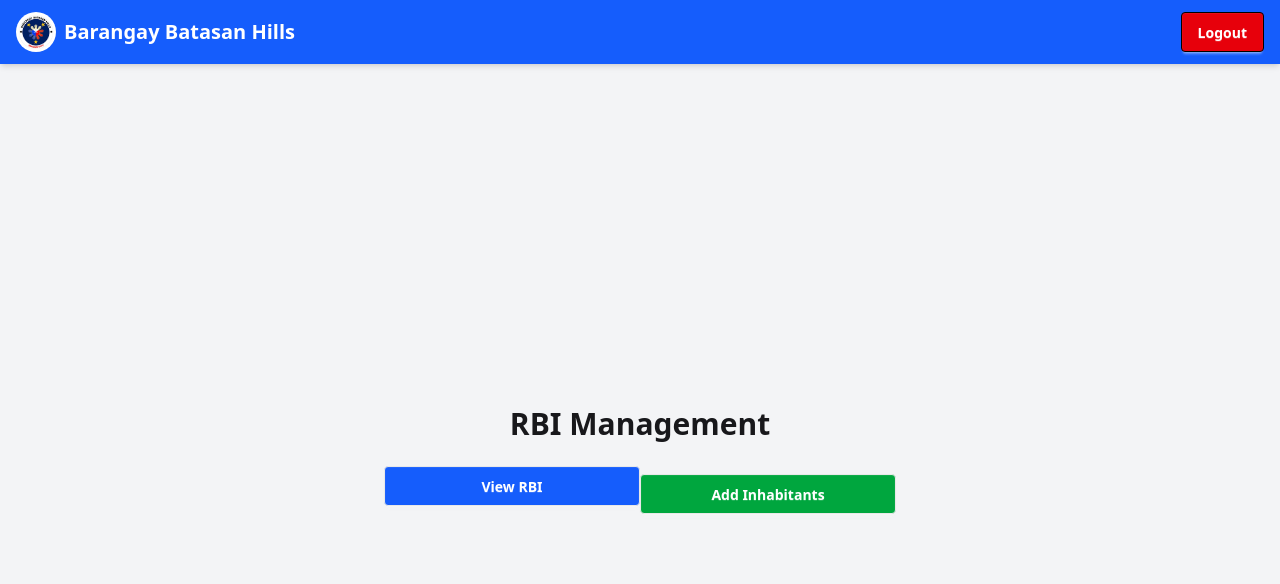
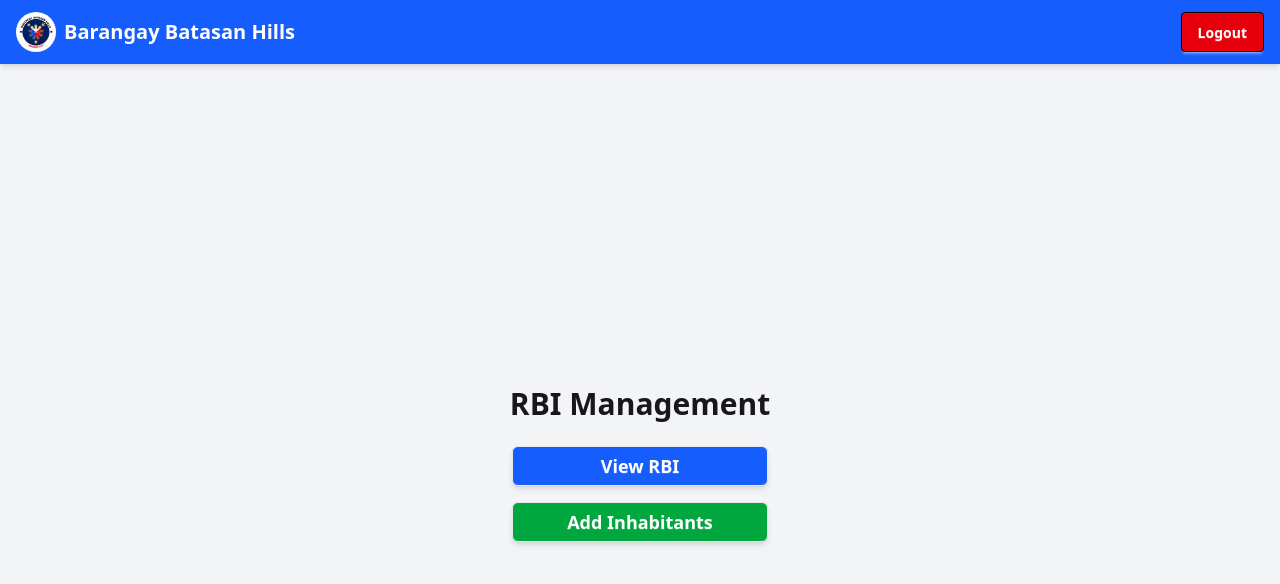
Before and after one commit to Justin-Vito/vite-vega-frontend, a React (Vite) app: page /admin/rbi in a window 1280 px wide. Shown: the top 584 px of the page. Built offline with nearby package versions, Linux system fonts and the light colour scheme; no server answers.

Commit message:
Update AdminRBIPage.jsx

```diff
--- a/src/AdminRBIPage.jsx
+++ b/src/AdminRBIPage.jsx
@@ -8,11 +8,11 @@ const AdminRBIPage = () => {
     <div className="flex flex-col items-center justify-center h-screen bg-gray-100">
       <h1 className="text-3xl font-bold mb-6">RBI Management</h1>
 
-      <div className="space-y-4">
+      <div className="flex flex-col space-y-4 w-64">
         {/* View RBI Button */}
         <button
           onClick={() => navigate("/admin/rbi/view")}
-          className="btn bg-blue-600 text-white w-64"
+          className="btn bg-blue-600 text-white py-3 text-lg rounded-md shadow-md"
         >
           View RBI
         </button>
@@ -20,7 +20,7 @@ const AdminRBIPage = () => {
         {/* Add Inhabitants Button */}
         <button
           onClick={() => navigate("/admin/rbi/add")}
-          className="btn bg-green-600 text-white w-64"
+          className="btn bg-green-600 text-white py-3 text-lg rounded-md shadow-md"
         >
           Add Inhabitants
         </button>
```
